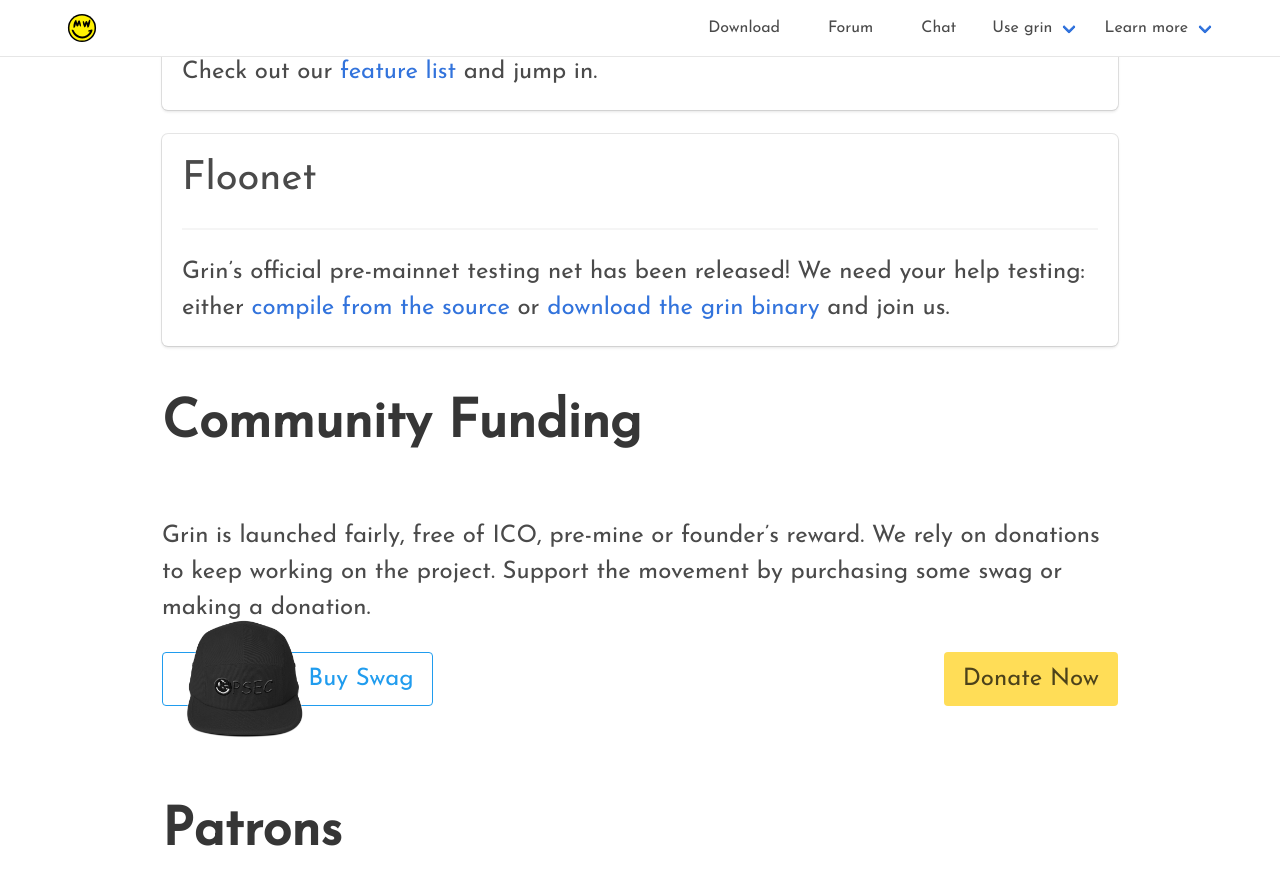
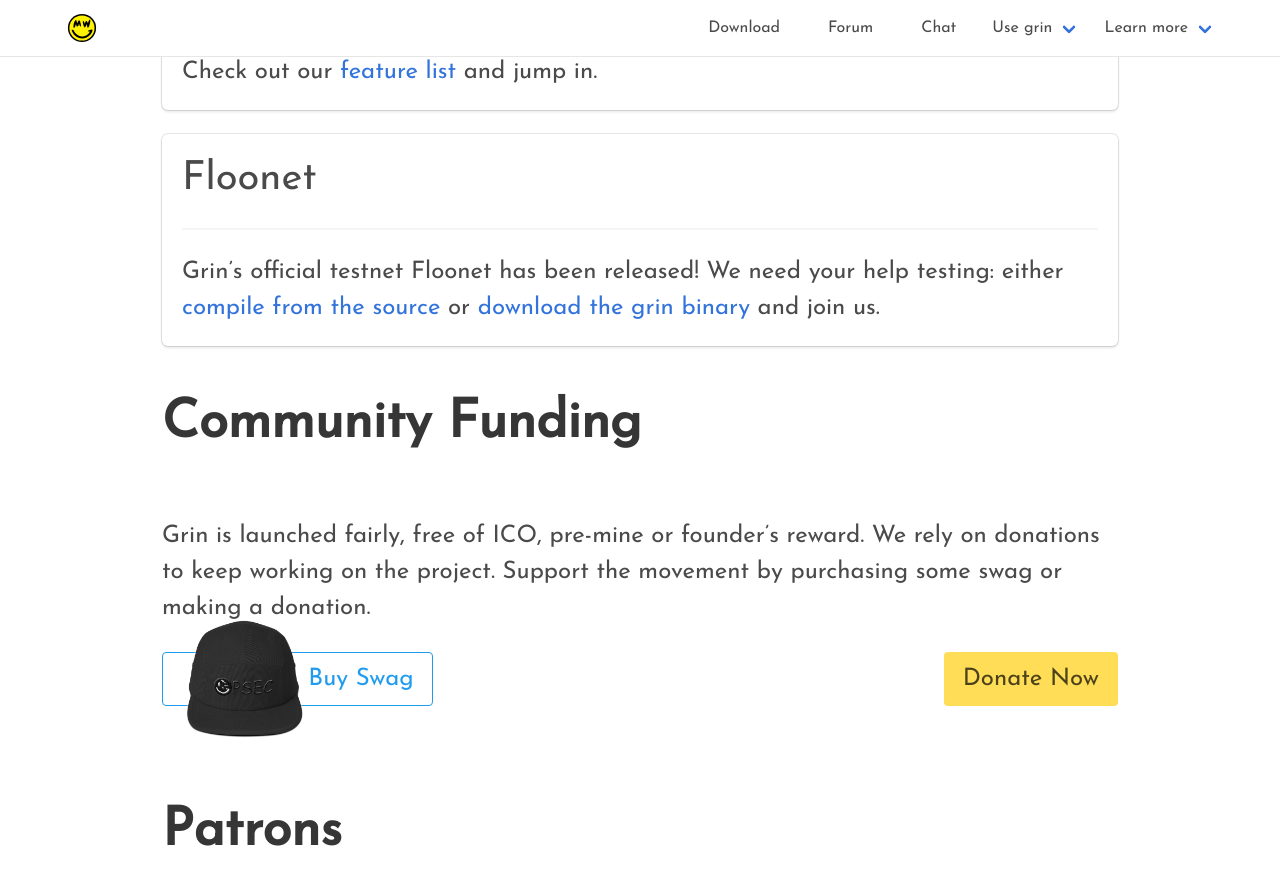
Before and after one commit to mimblewimble/site, a Jekyll site: the page built from index.md, in a window 1280 px wide and 900 px high, scrolled down 2107 px. Shown: the top 885 px of the window. Built offline with Jekyll 4.4.1, drawn with Linux system fonts in a browser that asks for light colours; nearby versions of some CDN libraries.

Commit message:
wording change

```diff
--- a/index.md
+++ b/index.md
@@ -143,7 +143,7 @@
                           </div>
                           <div class="tile is-child box">
                             <p class="subtitle">Floonet</p> <hr>
-                            <p>Grin’s official pre-mainnet testing net has been released! We need your help testing: either <a href="https://github.com/mimblewimble/grin/blob/master/doc/build.md">compile from the source</a> or <a href="https://github.com/mimblewimble/grin/releases/">download the grin binary</a> and join us.</p>
+                            <p>Grin’s official testnet Floonet has been released! We need your help testing: either <a href="https://github.com/mimblewimble/grin/blob/master/doc/build.md">compile from the source</a> or <a href="https://github.com/mimblewimble/grin/releases/">download the grin binary</a> and join us.</p>
                           </div>
                         </div>
                       </div>
```
